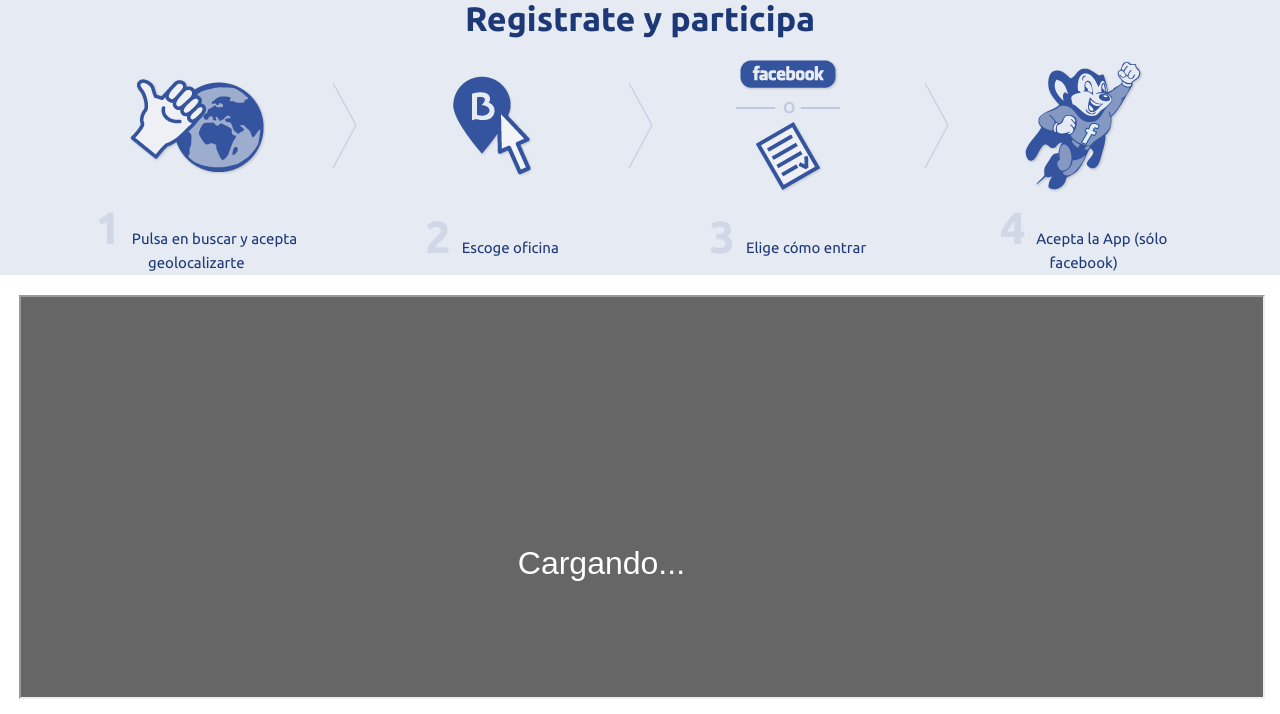
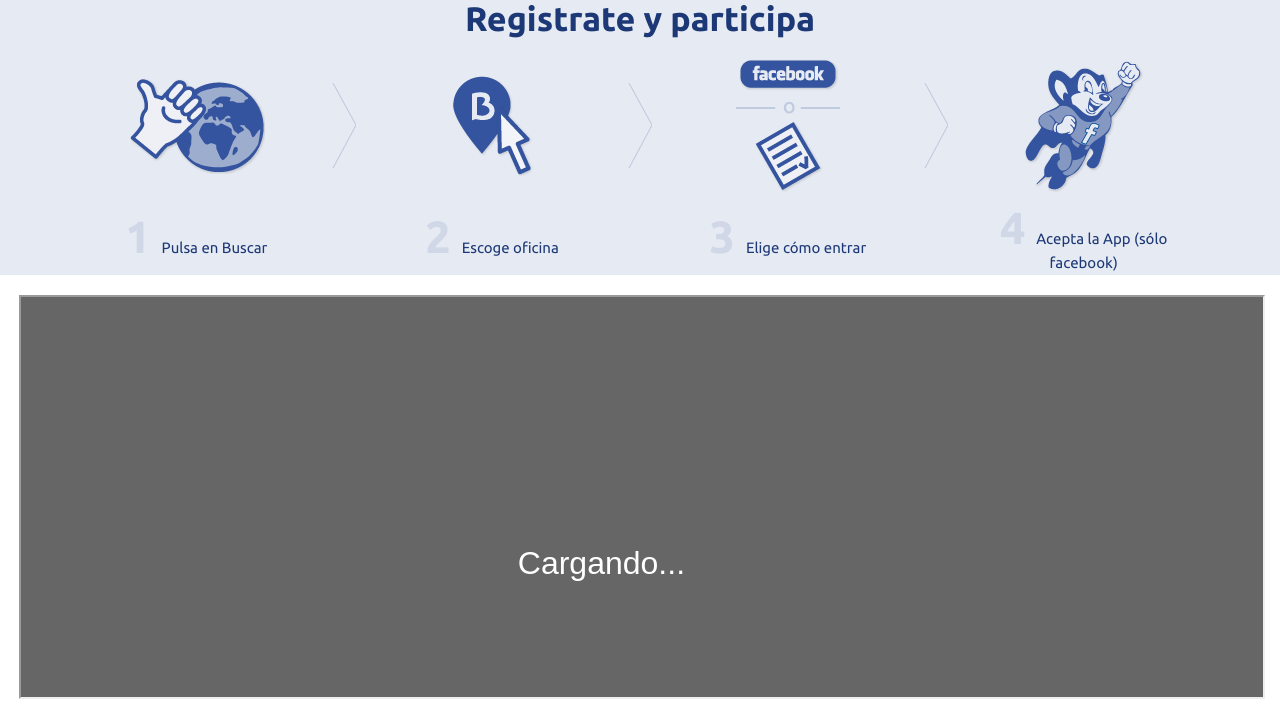
Before and after one commit to hacktivistas/bankiamap, a PHP site: page / in a window 1280 px wide. Shown: the part 165-879 px from the top of the page. Run offline with PHP 8.4, Linux system fonts and the light colour scheme; some libraries are stand-ins or nearby versions.

Commit message:
pulsa en buscar texto

```diff
--- a/index.php
+++ b/index.php
@@ -51,7 +51,7 @@
 					</tr>
                                 	<tr>
 						<td></td>
-                                                <td><span id="textc31">1 </span><span id="textc32">Pulsa en buscar y acepta geolocalizarte</span></td>
+                                                <td><span id="textc31">1 </span><span id="textc32">Pulsa en Buscar</span></td>
                                                 <td></td>
                                                 <td><span id="textc31">2 </span><span id="textc32">Escoge oficina</span></td>
                                                 <td></td>
--- a/map/index.html
+++ b/map/index.html
@@ -25,7 +25,7 @@
 			<div id="mapa"></div>
 			<div id="cargando">Cargando...</div>
 			<div id="botonera">
-				<button id="localizame" class="boton">Bankias cercanos</button>
+				<button id="localizame" class="boton">Buscar</button>
 			</div>
 			<script type="text/javascript" src="bankia.js"></script>
 
```
